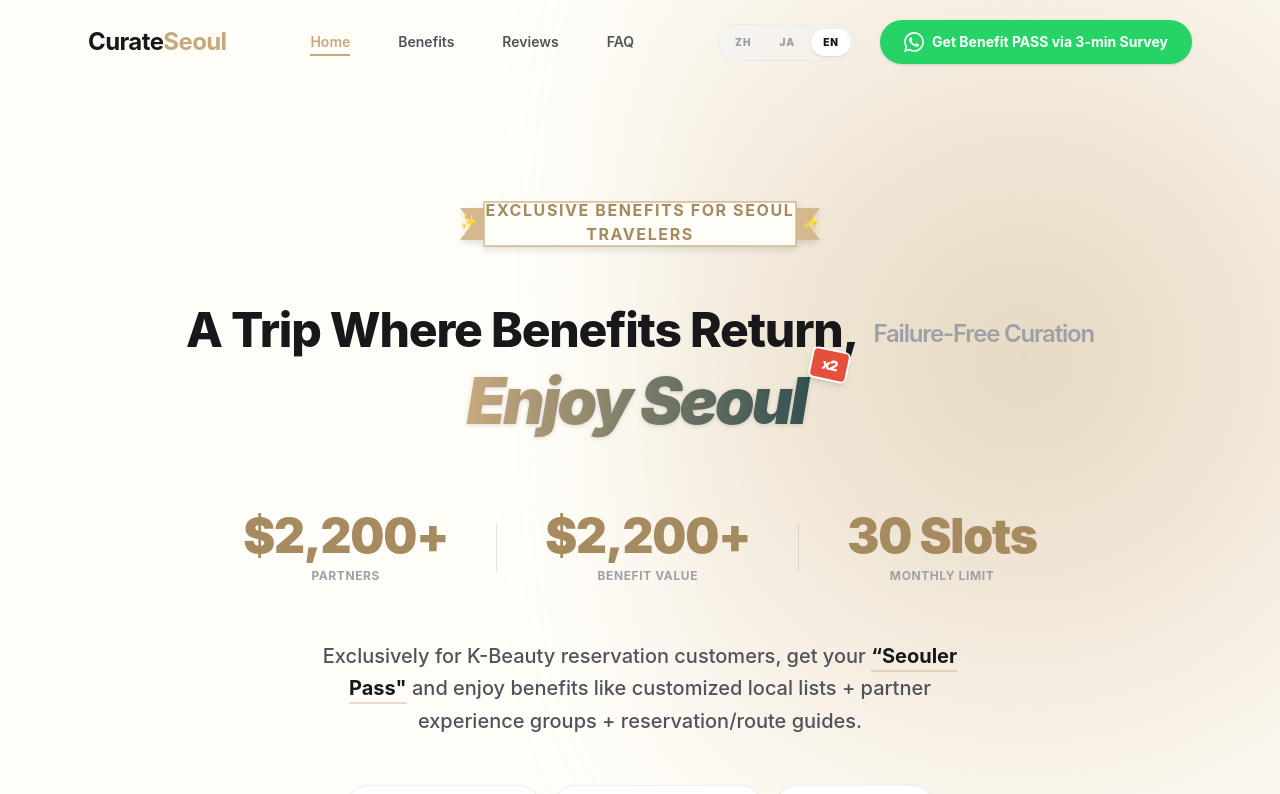
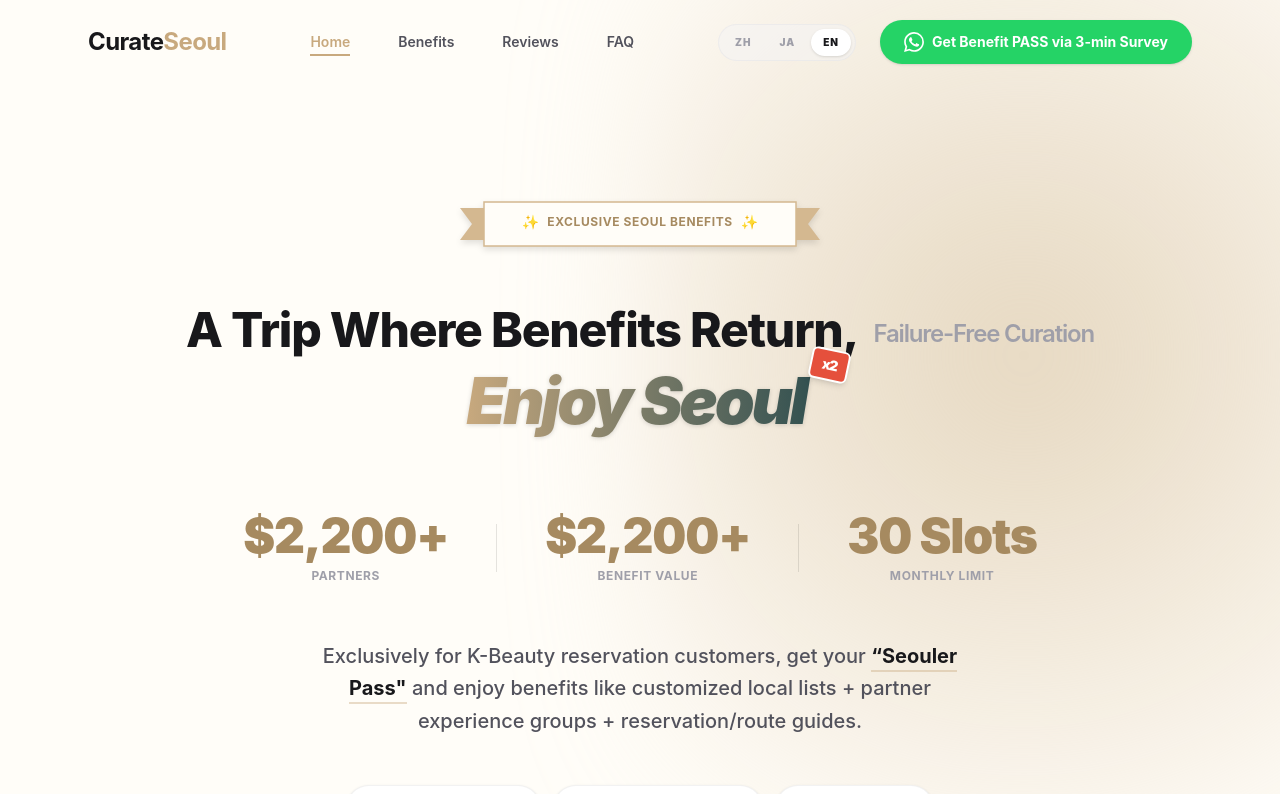
Before and after one commit to dev-shiba/curateseoul, a Next.js app: page /en in a window 1280 px wide. Shown: the top 794 px of the page. Built offline with nearby package versions, Linux system fonts and the light colour scheme; no server answers.

Commit message:
style: refine RibbonBadge for better support of long English text

```diff
--- a/messages/en.json
+++ b/messages/en.json
@@ -38,7 +38,7 @@
         "cta": "Get Benefit PASS via 3-min Survey"
     },
     "hero": {
-        "eyebrow": "Exclusive Benefits for Seoul Travelers",
+        "eyebrow": "Exclusive Seoul Benefits",
         "title": "A Trip Where Benefits Return, <shrink>Failure-Free Curation</shrink>",
         "titleHighlight": "<emphasis>Enjoy Seoul</emphasis>",
         "description": {
--- a/src/components/common/RibbonBadge.tsx
+++ b/src/components/common/RibbonBadge.tsx
@@ -14,12 +14,15 @@
         <rect x="24" y="10" width="312" height="44" fill="#FFFDF8" stroke="#D4B890" strokeWidth="1.5" />
       </svg>
 
-      <div className="relative z-10 flex items-center gap-2 pb-1">
-        <span className="text-sm">✨</span>
-        <span className="text-brand-gold-dark font-bold text-base tracking-widest uppercase">
+      <div className="relative z-10 flex items-center justify-center gap-2 pb-1 w-full px-8">
+        <span className="text-sm shrink-0">✨</span>
+        <span className={`text-brand-gold-dark font-bold uppercase transition-all whitespace-nowrap truncate ${text.length > 25 ? "text-[10px] tracking-normal" :
+            text.length > 15 ? "text-xs tracking-wider" :
+              "text-base tracking-widest"
+          }`}>
           {text}
         </span>
-        <span className="text-sm">✨</span>
+        <span className="text-sm shrink-0">✨</span>
       </div>
     </div>
   );
```
